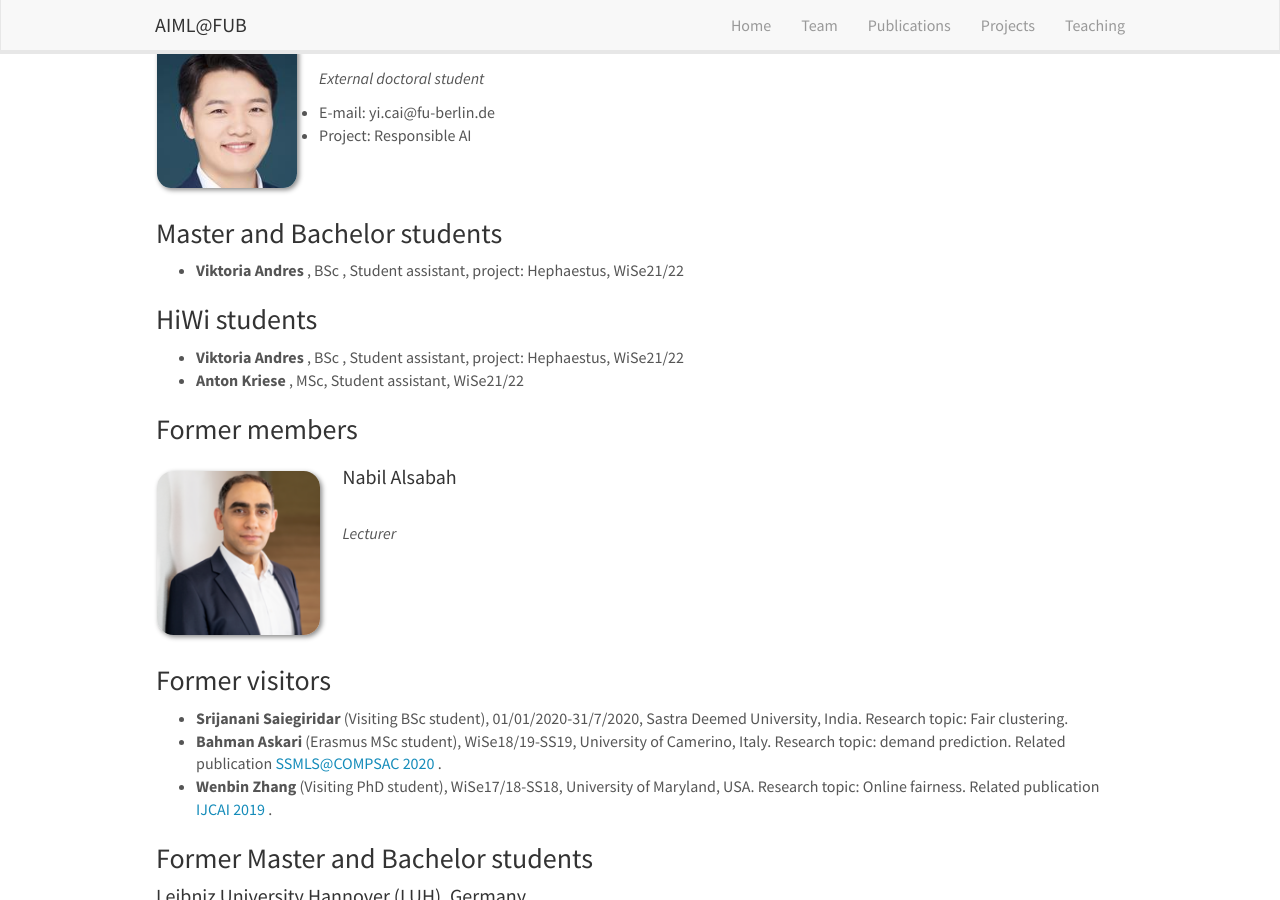
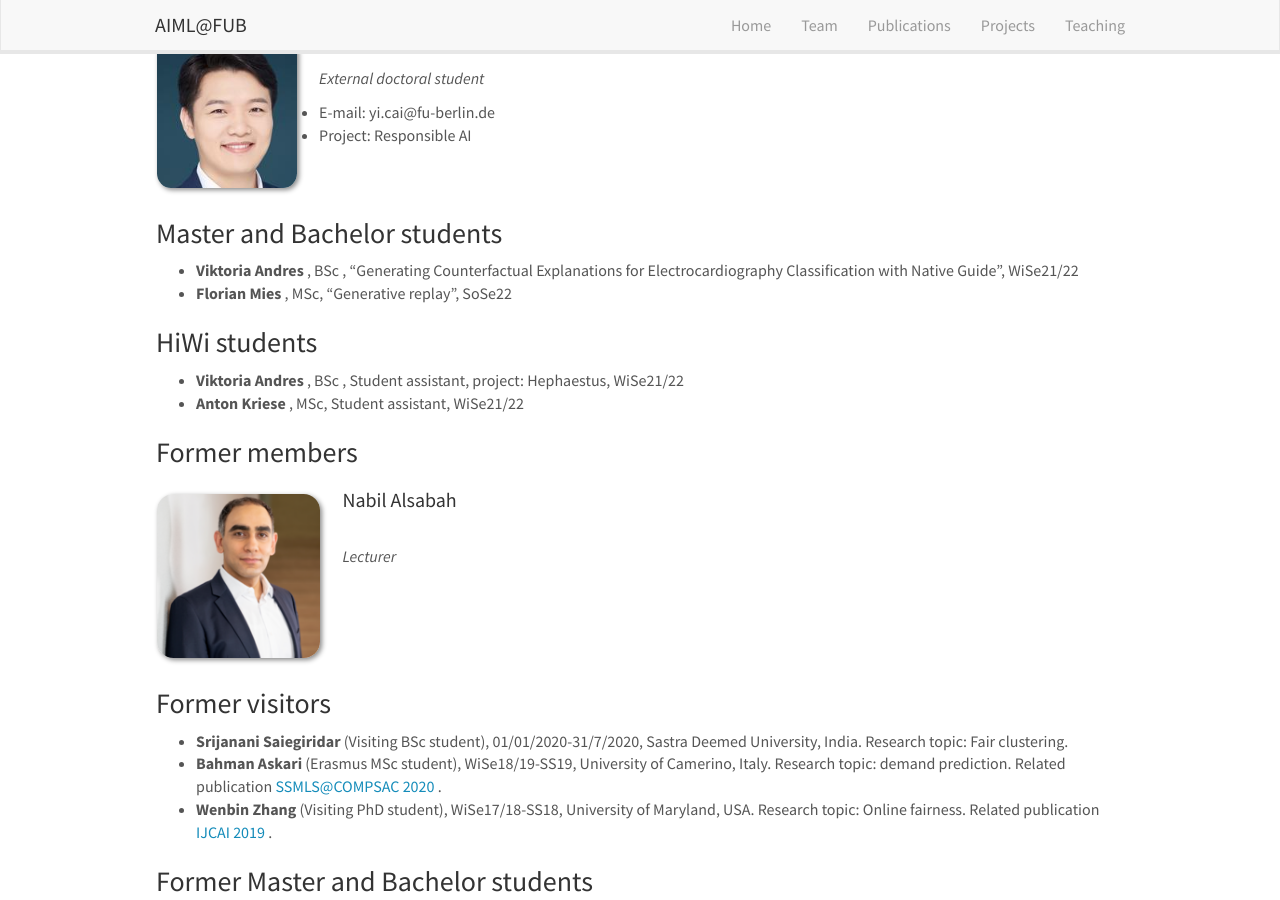
Before and after one commit to AIML-research/AIML-research.github.io, a Jekyll site: the page built from _pages/team.md, in a window 1280 px wide and 900 px high, scrolled down 1321 px. Built offline with Jekyll 4.4.1, drawn with Linux system fonts in a browser that asks for light colours; nearby versions of some CDN libraries.

Commit message:
Update team.md

```diff
--- a/_pages/team.md
+++ b/_pages/team.md
@@ -204,7 +204,8 @@ permalink: /team/
 
 ### Master and Bachelor students
 
-- <b> Viktoria Andres </b>, BSc , Student assistant, project: Hephaestus, WiSe21/22
+- <b> Viktoria Andres </b>, BSc , "Generating Counterfactual Explanations for Electrocardiography Classification with Native Guide", WiSe21/22
+- <b> Florian Mies </b>, MSc, "Generative replay", SoSe22
 
 
 ### HiWi students
```
